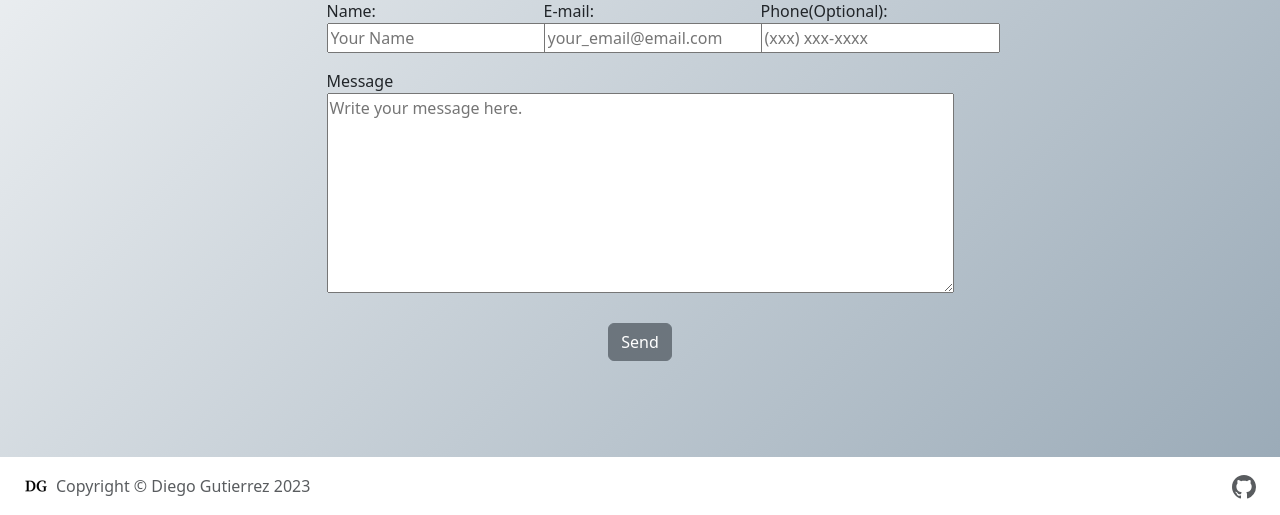
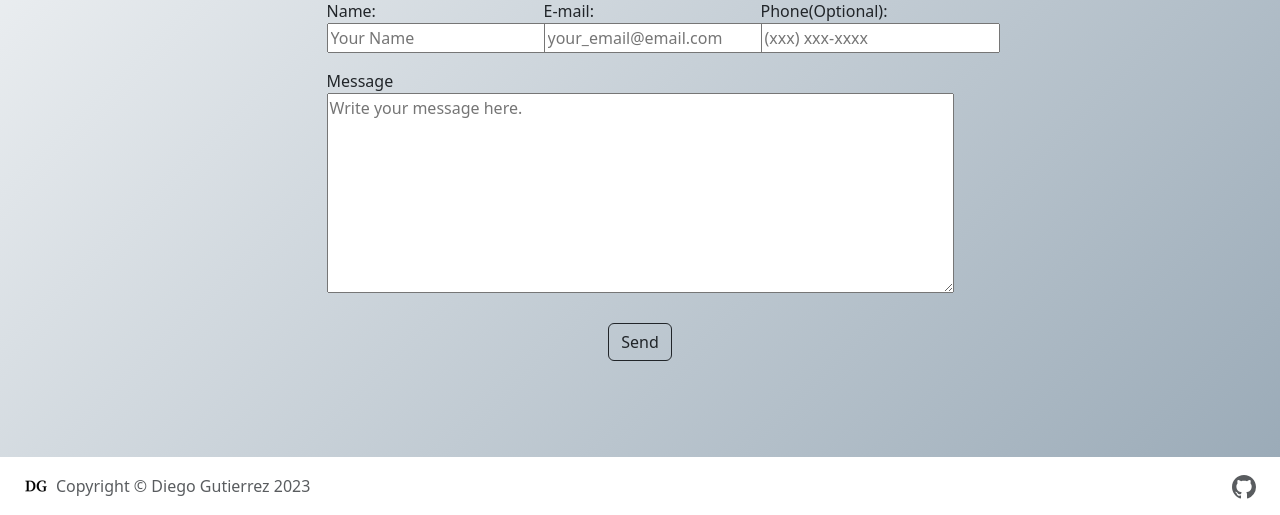
Before and after one commit to dieegogutierrez/Portfolio, a Flask app: page /contact in a window 1280 px wide. Shown: the part 571-1086 px from the top of the page. Run offline with Flask 2, Linux system fonts and the light colour scheme.

Commit message:
update button

```diff
--- a/website/templates/contact.html
+++ b/website/templates/contact.html
@@ -60,7 +60,7 @@
                     </p>
               </div>
               <div class="text-center mt-4">
-                  {{ form.submit(class="btn btn-secondary") }}
+                  {{ form.submit(class="btn btn-outline-dark") }}
               </div>
             </div>
           </form>
```
